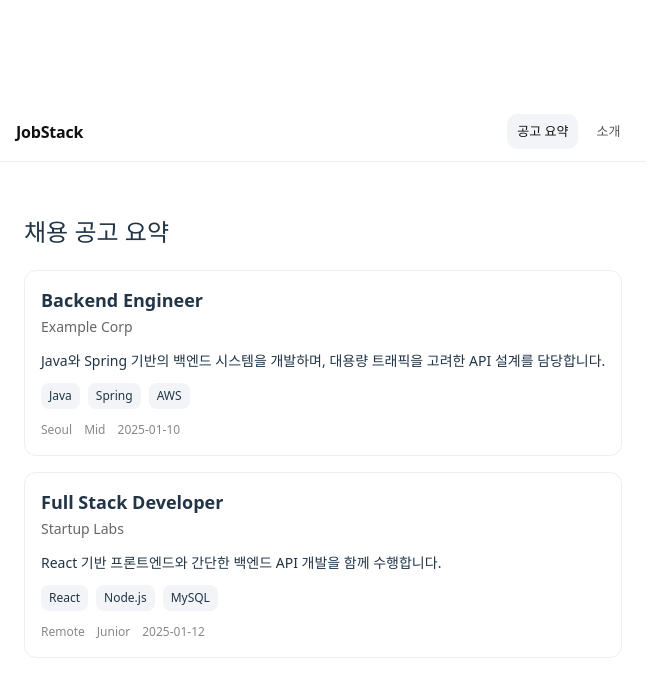
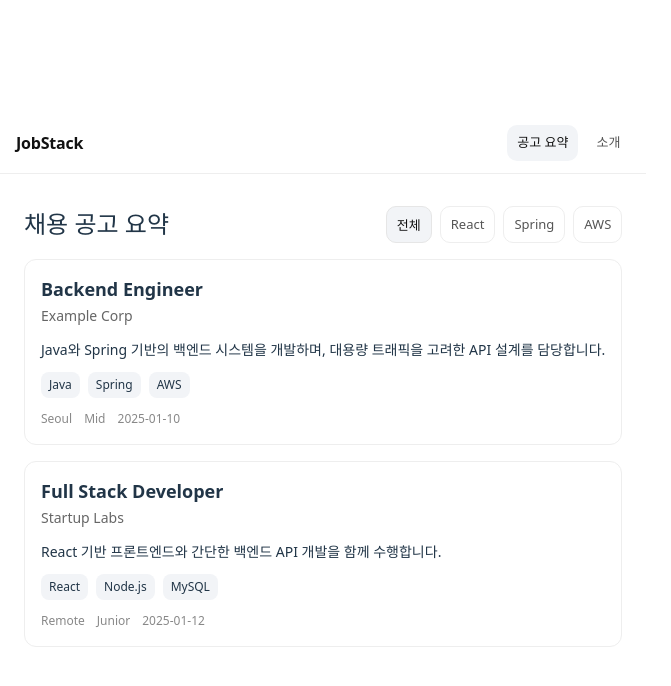
Before and after one commit to exjuu/state-lab-frontend, a React app: page / in a window 1280 px wide. Shown: the top 686 px of the page, without its empty margins (0-671 px from the left). Built offline with nearby package versions, Linux system fonts and the light colour scheme; the HTML template or start-up script is replaced by a standard one.

Commit message:
feat: 채용 공고 목록 기술 스택 필터를 쿼리 파라미터로 적용

```diff
--- a/src/pages/JobListPage.jsx
+++ b/src/pages/JobListPage.jsx
@@ -1,37 +1,130 @@
+import { useMemo } from "react";
+import { useSearchParams } from "react-router-dom";
 import JobCard from "../components/JobCard";
 import { jobPostingsMock } from "../mocks/jopPostings";
 
 export default function JobListPage() {
+  const [searchParams, setSearchParams] = useSearchParams();
+  const stack = searchParams.get("stack") || "";
+
   const isLoading = false;
-  const jobs = jobPostingsMock;
+
+  const jobs = useMemo(() => {
+    if (!stack) return jobPostingsMock;
+
+    const normalized = stack.toLowerCase();
+    return jobPostingsMock.filter((job) =>
+      job.techStack.some((t) => t.toLowerCase() === normalized)
+    );
+  }, [stack]);
+
+  const handleSelectStack = (next) => {
+    if (!next) {
+      setSearchParams({});
+      return;
+    }
+    setSearchParams({ stack: next });
+  };
 
   if (isLoading) {
     return <p style={styles.state}>채용 공고를 불러오는 중이에요...</p>;
   }
 
-  if (jobs.length === 0) {
-    return <p style={styles.state}>아직 수집된 채용 공고가 없어요.</p>;
-  }
-
   return (
     <div style={styles.container}>
-      <h2>채용 공고 요약</h2>
-      {jobs.map((job) => (
-        <JobCard key={job.id} job={job} />
-      ))}
+      <div style={styles.topRow}>
+        <h2 style={{ margin: 0 }}>채용 공고 요약</h2>
+
+        <div style={styles.filters}>
+          <button
+            type="button"
+            onClick={() => handleSelectStack("")}
+            style={{
+              ...styles.filterBtn,
+              ...(stack === "" ? styles.filterActive : {}),
+            }}
+          >
+            전체
+          </button>
+          <button
+            type="button"
+            onClick={() => handleSelectStack("React")}
+            style={{
+              ...styles.filterBtn,
+              ...(stack === "React" ? styles.filterActive : {}),
+            }}
+          >
+            React
+          </button>
+          <button
+            type="button"
+            onClick={() => handleSelectStack("Spring")}
+            style={{
+              ...styles.filterBtn,
+              ...(stack === "Spring" ? styles.filterActive : {}),
+            }}
+          >
+            Spring
+          </button>
+          <button
+            type="button"
+            onClick={() => handleSelectStack("AWS")}
+            style={{
+              ...styles.filterBtn,
+              ...(stack === "AWS" ? styles.filterActive : {}),
+            }}
+          >
+            AWS
+          </button>
+        </div>
+      </div>
+
+      {jobs.length === 0 ? (
+        <p style={styles.state}>
+          {stack ? `${stack} 스택 공고가 없어요.` : "아직 수집된 공고가 없어요."}
+        </p>
+      ) : (
+        jobs.map((job) => <JobCard key={job.id} job={job} />)
+      )}
     </div>
   );
 }
 
-
 const styles = {
   container: {
-    maxWidth: 720,
+    maxWidth: 920,
     margin: "0 auto",
     padding: 24,
   },
+  topRow: {
+    display: "flex",
+    alignItems: "center",
+    justifyContent: "space-between",
+    gap: 12,
+    marginBottom: 16,
+  },
+  filters: {
+    display: "flex",
+    gap: 8,
+    flexWrap: "wrap",
+  },
+  filterBtn: {
+    border: "1px solid #eee",
+    backgroundColor: "#fff",
+    padding: "8px 10px",
+    borderRadius: 10,
+    cursor: "pointer",
+    fontSize: 13,
+    color: "#555",
+  },
+  filterActive: {
+    backgroundColor: "#f2f4f7",
+    color: "#111",
+    borderColor: "#e6e6e6",
+    fontWeight: 600,
+  },
   state: {
-    maxWidth: 720,
+    maxWidth: 920,
     margin: "100px auto",
     textAlign: "center",
     color: "#666",
```
